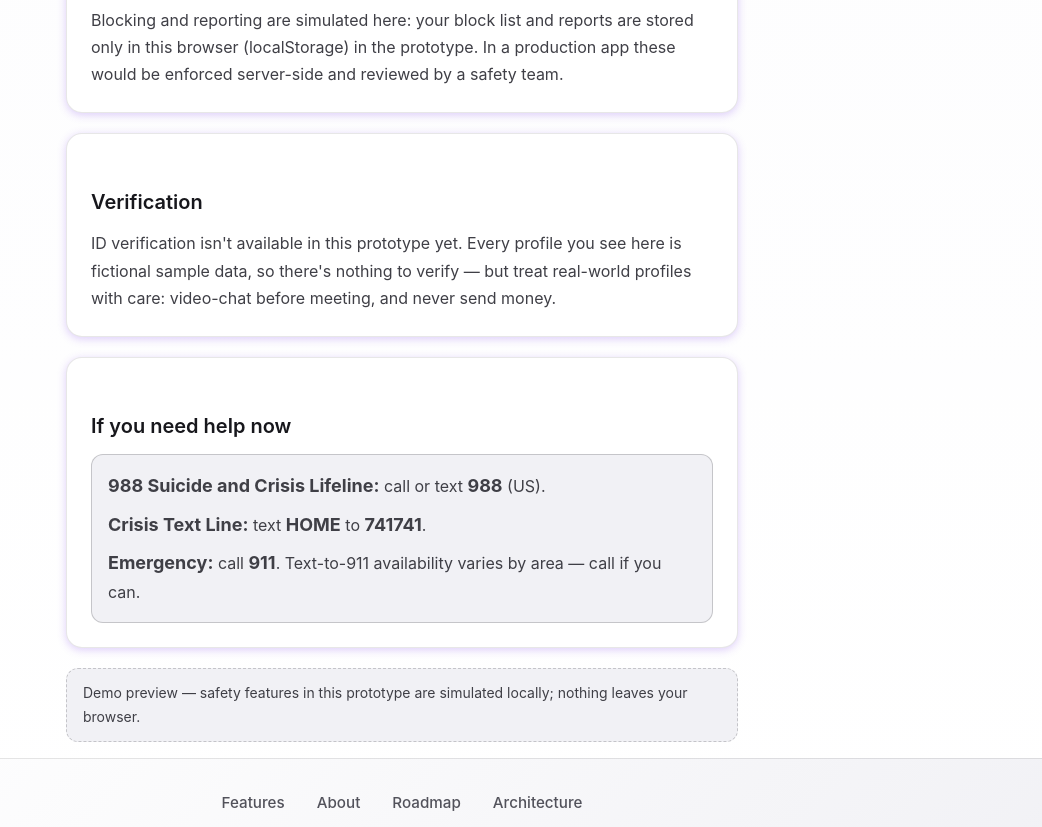
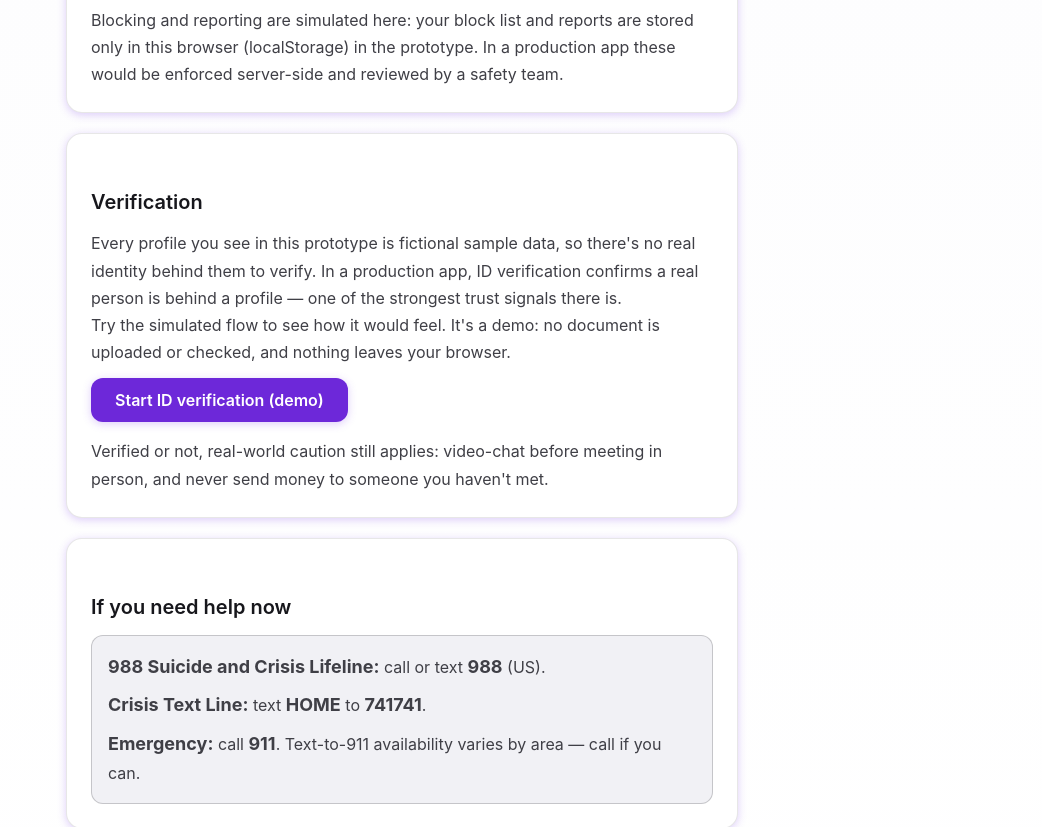
Before and after one commit to ikejones90002/attune-sample-website, a React (Vite) app: page /attune-sample-website/safety in a window 1280 px wide. Shown: the part 1160-1987 px from the top of the page, without its empty margins (238-1280 px from the left). Built offline with nearby package versions, Linux system fonts and the light colour scheme.

Commit message:
Add simulated ID verification flow (roadmap step 9)

```diff
--- a/src/pages/ProfileCreation.tsx
+++ b/src/pages/ProfileCreation.tsx
@@ -1,5 +1,6 @@
 import { useState, useRef } from 'react';
 import '../App.css';
+import { VerifiedBadge } from '../components/VerifiedBadge';
 import { useAttuneStore } from '../lib/store';
 import type {
   AccessibilityNeeds,
@@ -395,6 +396,11 @@ export default function ProfileCreation() {
 
             <div className="profile-summary">
               <h3>{form.name}</h3>
+              {storeState.idVerified && (
+                <p>
+                  <VerifiedBadge />
+                </p>
+              )}
               <p>Age: {form.age}</p>
               <p>Bio: {form.bio}</p>
               <p>Photos: {form.photos.length} uploaded</p>
--- a/src/pages/Safety.css
+++ b/src/pages/Safety.css
@@ -19,6 +19,19 @@
 
 .safety-list li::marker {
   color: var(--color-accent-text);
+}
+
+.safety-verified-row {
+  margin-bottom: var(--space-3);
+}
+
+.safety-verified-action {
+  margin-top: var(--space-3);
+}
+
+.safety-caution {
+  margin-top: var(--space-4);
+  color: var(--color-text-secondary);
 }
 
 .help-box {
--- a/src/pages/Safety.tsx
+++ b/src/pages/Safety.tsx
@@ -1,7 +1,14 @@
+import { useState } from 'react';
 import { DemoNote } from '../components/DemoNote';
+import { VerifiedBadge } from '../components/VerifiedBadge';
+import { VerificationDialog } from '../components/VerificationDialog';
+import { useAttuneStore } from '../lib/store';
 import './Safety.css';
 
 export function Safety() {
+  const [state, actions] = useAttuneStore();
+  const [verificationOpen, setVerificationOpen] = useState(false);
+
   return (
     <div className="safety-page">
       <header className="page-header">
@@ -34,10 +41,52 @@ export function Safety() {
 
       <section className="card safety-card" aria-labelledby="safety-verification">
         <h2 className="section-heading" id="safety-verification">Verification</h2>
-        <p>
-          ID verification isn&apos;t available in this prototype yet. Every profile you see here is
-          fictional sample data, so there&apos;s nothing to verify — but treat real-world profiles
-          with care: video-chat before meeting, and never send money.
+        {state.idVerified ? (
+          <>
+            <p className="safety-verified-row">
+              <VerifiedBadge />
+            </p>
+            <p>
+              Your demo verification is complete. This badge is simulated — no document was
+              checked — and your verified status is stored only in this browser. In production,
+              verification would be confirmed by a provider such as Persona or Veriff before a
+              badge like this appears.
+            </p>
+            <p className="safety-verified-action">
+              <button
+                type="button"
+                className="btn-secondary"
+                onClick={() => actions.setIdVerified(false)}
+              >
+                Remove demo verification
+              </button>
+            </p>
+          </>
+        ) : (
+          <>
+            <p>
+              Every profile you see in this prototype is fictional sample data, so there&apos;s no
+              real identity behind them to verify. In a production app, ID verification confirms a
+              real person is behind a profile — one of the strongest trust signals there is.
+            </p>
+            <p>
+              Try the simulated flow to see how it would feel. It&apos;s a demo: no document is
+              uploaded or checked, and nothing leaves your browser.
+            </p>
+            <p className="safety-verified-action">
+              <button
+                type="button"
+                className="btn-primary"
+                onClick={() => setVerificationOpen(true)}
+              >
+                Start ID verification (demo)
+              </button>
+            </p>
+          </>
+        )}
+        <p className="safety-caution">
+          Verified or not, real-world caution still applies: video-chat before meeting in person,
+          and never send money to someone you haven&apos;t met.
         </p>
       </section>
 
@@ -54,6 +103,14 @@ export function Safety() {
       </section>
 
       <DemoNote text="Demo preview — safety features in this prototype are simulated locally; nothing leaves your browser." />
+
+      {verificationOpen && (
+        <VerificationDialog
+          selfName={state.profile?.name ?? ''}
+          onClose={() => setVerificationOpen(false)}
+          onComplete={() => actions.setIdVerified(true)}
+        />
+      )}
     </div>
   );
 }
```
